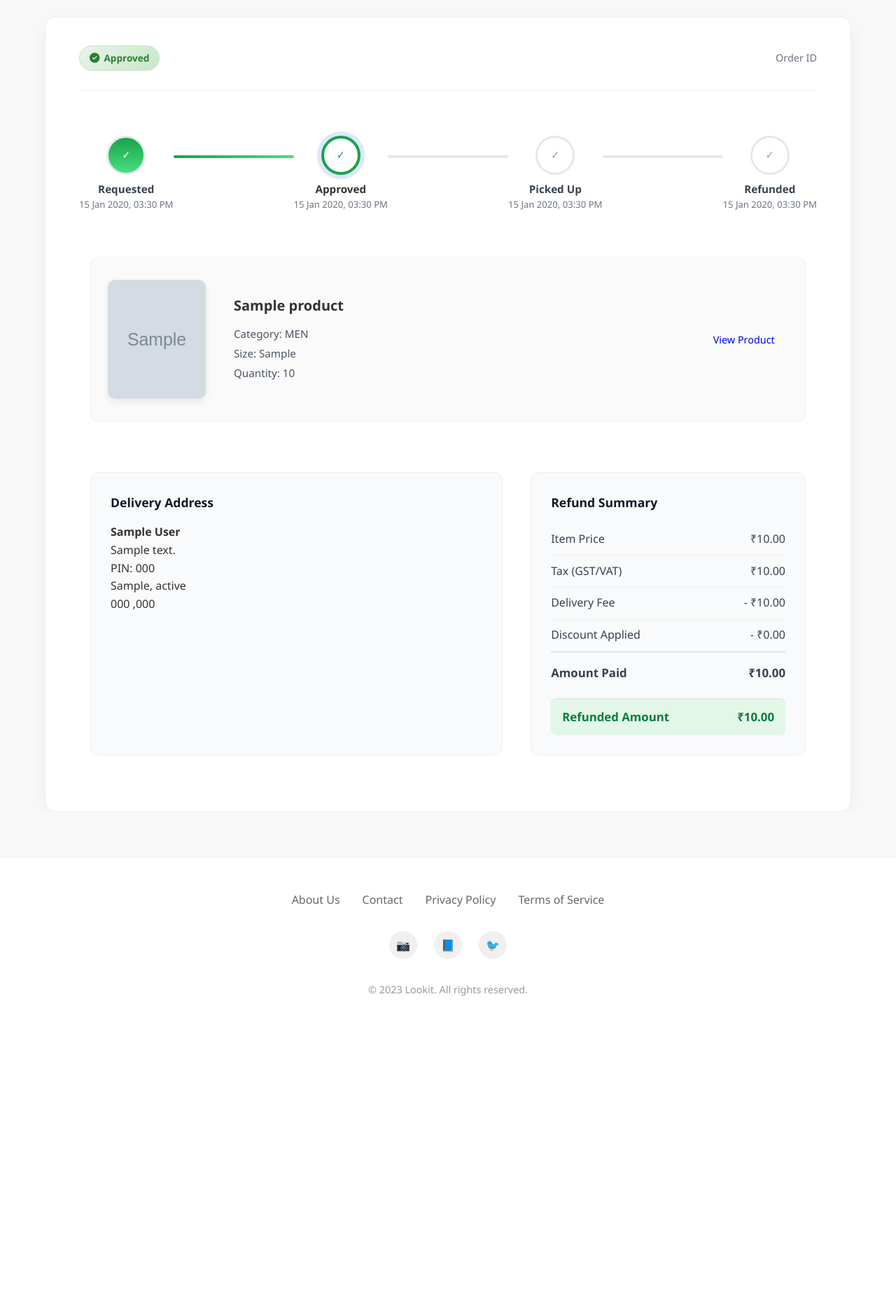
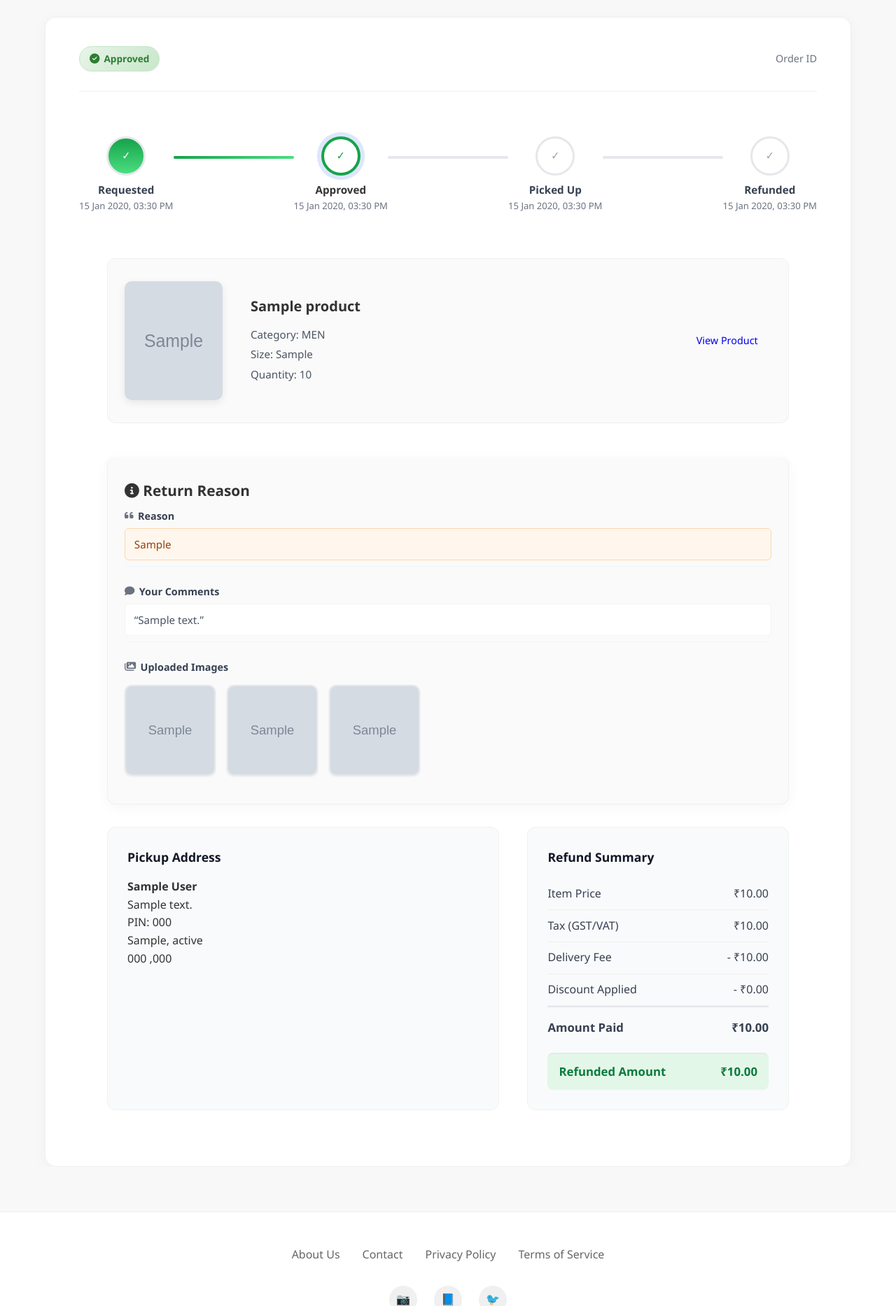
Before and after one commit to abhinavashokm/lookit-ecommerce-django, a Django app: page /order/track-return-request/1/ in a window 1280 px wide. Shown: the part 133-2000 px from the top of the page at 70% size. Before the commit the page ends 1557 px from the top, so only its background shows below. Run offline with Django 5.2, Linux system fonts and the light colour scheme; a user stored in the database is signed in; tables that the repository leaves empty hold one stand-in row (values such as "Sample post"); grey boxes marked "Sample" are stand-in pictures.

Commit message:
feat(order): add a card in track return page for showing the return request data submited

```diff
--- a/lookit/order/static/order/css/my_orders.css
+++ b/lookit/order/static/order/css/my_orders.css
@@ -570,10 +570,8 @@
 ---------------------------------------------------- */
 
 .cart-item.order-cancelled {
-    opacity: 0.75;
     filter: grayscale(0.30);
     position: relative;
-    pointer-events: none; /* disable all interactions */
 }
 
 /* Red cancelllation badge similar to OUT OF STOCK style */
@@ -584,8 +582,8 @@
     background: #c62828;
     color: white;
     padding: 6px 14px;
-    font-size: 0.75rem;
-    font-weight: 700;
+    font-size: 0.50rem;
+    font-weight: 400;
     border-radius: 0 6px 6px 0;
     text-transform: uppercase;
     z-index: 20;
--- a/lookit/order/static/order/css/track_return.css
+++ b/lookit/order/static/order/css/track_return.css
@@ -90,7 +90,7 @@
     border: 1px solid transparent;
     text-transform: capitalize;
     transition: all 0.3s ease;
-    box-shadow: 0 1px 2px rgba(0,0,0,0.05);
+    box-shadow: 0 1px 2px rgba(0, 0, 0, 0.05);
 }
 
 .order-status i {
@@ -105,6 +105,7 @@
     color: #b28704;
     border-color: #ffecb3;
 }
+
 .order-status.requested i {
     color: #b28704;
 }
@@ -117,6 +118,7 @@
     color: #2e7d32;
     border-color: #c8e6c9;
 }
+
 .order-status.approved i {
     color: #2e7d32;
 }
@@ -129,6 +131,7 @@
     color: #1565c0;
     border-color: #bbdefb;
 }
+
 .order-status.pickup-scheduled i {
     color: #1565c0;
 }
@@ -141,6 +144,7 @@
     color: #1b5e20;
     border-color: #a5d6a7;
 }
+
 .order-status.picked-up i {
     color: #1b5e20;
 }
@@ -153,6 +157,7 @@
     color: #6a1b9a;
     border-color: #e1bee7;
 }
+
 .order-status.refunded i {
     color: #6a1b9a;
 }
@@ -165,6 +170,7 @@
     color: #c62828;
     border-color: #ffcdd2;
 }
+
 .order-status.rejected i {
     color: #c62828;
 }
@@ -200,7 +206,7 @@
     justify-content: space-between;
     align-items: center;
     gap: 2.5rem;
-    margin: 0 -1.5rem 2.5rem;
+    /* margin: 0 -1.5rem 2.5rem; */
     padding: 2rem 1.5rem;
     background: #fafafa;
     border-radius: 12px;
@@ -212,7 +218,7 @@
     height: 170px;
     border-radius: 10px;
     object-fit: cover;
-    box-shadow: 0 4px 12px rgba(0,0,0,0.08);
+    box-shadow: 0 4px 12px rgba(0, 0, 0, 0.08);
 }
 
 .product-details {
@@ -255,10 +261,10 @@
     display: grid;
     grid-template-columns: 1.2fr 0.8fr;
     gap: 2.5rem;
-    margin: 0 -1.5rem;
+    /* margin: 0 -1.5rem; */
 }
 
-.delivery-address{
+.delivery-address {
     background: #f9fafb;
     padding: 1.75rem;
     border-radius: 12px;
@@ -391,17 +397,21 @@
         width: 100%;
     }
 }
+
 /* =========================================================
    💼 PROFESSIONAL PROGRESS TRACKER (Blue Active + Green Completed)
 ========================================================= */
 
 /* Core color palette */
 :root {
-    --blue: #2563eb;            /* Active step color */
+    --blue: #2563eb;
+    /* Active step color */
     --blue-light: #3b82f6;
-    --green: #16a34a;           /* Completed step color */
+    --green: #16a34a;
+    /* Completed step color */
     --green-light: #4ade80;
-    --gray: #e5e7eb;            /* Inactive connector */
+    --gray: #e5e7eb;
+    /* Inactive connector */
     --text-gray: #6b7280;
 }
 
@@ -502,14 +512,25 @@
 .progress-4 .step-placed .inner,
 .progress-4 .step-shipped .inner,
 .progress-4 .step-out .inner,
-.progress-4 .step-delivered .inner  {
+.progress-4 .step-delivered .inner {
     color: #fff;
 }
 
 /* Connectors filled for completed */
-.progress-2 .c1::before { width: 100%; }
-.progress-3 .c1::before, .progress-3 .c2::before { width: 100%; }
-.progress-4 .c1::before, .progress-4 .c2::before, .progress-4 .c3::before { width: 100%; }
+.progress-2 .c1::before {
+    width: 100%;
+}
+
+.progress-3 .c1::before,
+.progress-3 .c2::before {
+    width: 100%;
+}
+
+.progress-4 .c1::before,
+.progress-4 .c2::before,
+.progress-4 .c3::before {
+    width: 100%;
+}
 
 /* ===========================
    🔵 Active Step (Blue Highlight)
@@ -540,9 +561,11 @@
     0% {
         box-shadow: 0 0 0 0 rgba(37, 99, 235, 0.4);
     }
+
     70% {
         box-shadow: 0 0 0 10px rgba(37, 99, 235, 0);
     }
+
     100% {
         box-shadow: 0 0 0 0 rgba(37, 99, 235, 0);
     }
@@ -554,9 +577,11 @@
 .step:not(.active) .step-circle {
     border-color: var(--gray);
 }
+
 .step:not(.active) .title {
     color: #374151;
 }
+
 .step:not(.active) .date {
     color: var(--text-gray);
 }
@@ -596,9 +621,20 @@
         height: 0%;
     }
 
-    .progress-2 .c1::before { height: 100%; }
-    .progress-3 .c1::before, .progress-3 .c2::before { height: 100%; }
-    .progress-4 .c1::before, .progress-4 .c2::before, .progress-4 .c3::before { height: 100%; }
+    .progress-2 .c1::before {
+        height: 100%;
+    }
+
+    .progress-3 .c1::before,
+    .progress-3 .c2::before {
+        height: 100%;
+    }
+
+    .progress-4 .c1::before,
+    .progress-4 .c2::before,
+    .progress-4 .c3::before {
+        height: 100%;
+    }
 }
 
 
@@ -824,3 +860,198 @@ Modal Styles (Danger Modal)
 .danger_modal-btn-confirm:hover {
     background: #dc2626;
 }
+
+
+
+
+/* ==============================
+   RETURN REASON & EVIDENCE
+   ============================== */
+
+/* Main card body adjustments */
+.return-order-card {
+    /* margin: 0 -1.5rem 2.5rem; */
+    background: white;
+    border-radius: 16px;
+    box-shadow: 0 4px 20px rgba(0, 0, 0, 0.04);
+    padding: 2.5rem 3rem;
+    border: 1px solid #f0f0f0;
+    width: 100%;
+    box-sizing: border-box;
+}
+
+.card-header h2{
+    font-size: 1.3rem;
+}
+
+.order-header {
+    display: flex;
+    justify-content: space-between;
+    align-items: center;
+    margin-bottom: 2.5rem;
+    padding-bottom: 1.75rem;
+    border-bottom: 1px solid #f0f0f0;
+    font-size: 1.3rem;
+}
+
+.order-card .card-body {
+    display: flex;
+    flex-direction: column;
+    gap: 1rem;
+}
+
+/* Info item layout */
+.info-item {
+    display: flex;
+    flex-direction: column;
+    gap: 0.4rem;
+    padding: 0.5rem 0;
+    border-bottom: 1px solid #f1f5f9;
+}
+
+.info-item:last-child {
+    border-bottom: none;
+}
+
+.info-label {
+    font-size: 0.9rem;
+    font-weight: 600;
+    color: #374151;
+    display: flex;
+    align-items: center;
+    gap: 0.4rem;
+}
+
+.info-label i {
+    color: #6b7280;
+    font-size: 0.9rem;
+}
+
+.info-value {
+    font-size: 0.95rem;
+    color: #4b5563;
+    line-height: 1.6;
+    background-color: #ffffff;
+    border-radius: 6px;
+    padding: 0.6rem 0.8rem;
+    border: 1px solid #f3f4f6;
+}
+
+/* Highlighted reason type */
+.info-value.important {
+    background-color: #fff7ed;
+    border-color: #fed7aa;
+    color: #92400e;
+    font-weight: 500;
+}
+
+/* ==============================
+   EVIDENCE IMAGES (MAX 3)
+   ============================== */
+.return-images {
+    display: flex;
+    flex-wrap: wrap;
+    gap: 1rem;
+    margin-top: 0.5rem;
+}
+
+.return-images img {
+    width: 130px;
+    height: 130px;
+    object-fit: cover;
+    border-radius: 10px;
+    border: 2px solid #e5e7eb;
+    transition: all 0.2s ease-in-out;
+    cursor: pointer;
+    box-shadow: 0 1px 3px rgba(0, 0, 0, 0.08);
+    background-color: #fff;
+}
+
+.return-images img:hover {
+    transform: scale(1.05);
+    border-color: #6366f1;
+    box-shadow: 0 4px 8px rgba(99, 102, 241, 0.25);
+}
+
+/* If no images */
+.return-images.empty::before {
+    content: "No images uploaded";
+    color: #9ca3af;
+    font-size: 0.9rem;
+    padding: 1rem 0;
+}
+
+/* ==============================
+   RESPONSIVE DESIGN
+   ============================== */
+@media (max-width: 768px) {
+    .return-images img {
+        width: 100px;
+        height: 100px;
+    }
+
+    .info-value {
+        font-size: 0.9rem;
+        padding: 0.5rem 0.7rem;
+    }
+
+    .info-label {
+        font-size: 0.85rem;
+    }
+}
+
+/* =========================================================
+   UNIFORM CARD WIDTH + ALIGNMENT
+========================================================= */
+
+/* Shared layout container for product and return details */
+.order-details {
+    display: flex;
+    flex-direction: column;
+    align-items: stretch;
+    gap: 2rem;
+    padding: 2.5rem;
+    background: #fff;
+    border-radius: 12px;
+}
+
+/* Product info and return reason cards — same width, same alignment */
+.product-info,
+.return-order-card {
+    width: 100%;
+    background: #fafafa !important;
+    border: 1px solid #f0f0f0;
+    border-radius: 12px;
+    padding: 2rem 1.5rem;
+    box-sizing: border-box;
+}
+
+/* Return reason card visual tweak */
+.return-order-card {
+    background: #ffffff;
+    box-shadow: 0 4px 20px rgba(0, 0, 0, 0.04);
+}
+
+/* Consistent spacing below each card */
+.product-info {
+    margin-bottom: 2rem;
+}
+
+/* Responsive adjustments */
+@media (max-width: 768px) {
+    .order-details {
+        padding: 1.5rem;
+        gap: 1.5rem;
+    }
+
+    .product-info,
+    .return-order-card {
+        padding: 1.25rem;
+    }
+}
+
+.return-order-card {
+    margin-top: -1rem;
+    border-top: none;
+    border-radius: 12px;
+}
--- a/lookit/order/templates/order/admin/return_details.html
+++ b/lookit/order/templates/order/admin/return_details.html
@@ -207,14 +207,18 @@
     <!-- 6️⃣ ADMIN ACTIONS -->
     <div class="action-buttons">
       <button class="btn btn-primary" onclick="openStatusModal()">
-        <i class="fas fa-edit"></i> Update Return Status
+        <i class="fas fa-edit"></i> Change Return Status
       </button>
       <form action="{% url 'admin-update-return-status' return_request.uuid %}" method="post">
         {% csrf_token %}
         <input  type="hidden" name="return_status" value="REJECTED">
+
+        {% if return_request.status != 'REJECTED'  %}
         <button type="submit" class="btn btn-danger">
           <i class="fas fa-times"></i> Reject Return
         </button>
+        {% endif %}
+
       </form>
     </div>
   </div>
--- a/lookit/order/templates/order/track_return.html
+++ b/lookit/order/templates/order/track_return.html
@@ -147,10 +147,45 @@
                     </div>
                 </div>
 
+
+                 <!-- 3️⃣ RETURN REASON & EVIDENCE -->
+                <div class="return-order-card">
+                    <div class="card-header">
+                        <h2><i class="fas fa-info-circle"></i> Return Reason</h2>
+                    </div>
+                    <div class="card-body">
+                        <div class="info-item">
+                            <span class="info-label"><i class="fas fa-quote-left"></i> Reason</span>
+                            <span class="info-value important">{{ return_request.reason }}</span>
+                        </div>
+                        <div class="info-item">
+                            <span class="info-label"><i class="fas fa-comment"></i> Your Comments</span>
+                            <span class="info-value">“{{ return_request.comments }}”</span>
+                        </div>
+                        <div class="info-item">
+                            <span class="info-label"><i class="fas fa-images"></i> Uploaded Images</span>
+                            <div class="return-images">
+                                {% if return_request.product_image1 %}
+                                    <img src="{{ return_request.product_image1 }}" alt="Return Image 1">
+                                {% endif %}
+
+                                {% if return_request.product_image2 %}
+                                    <img src="{{ return_request.product_image2 }}" alt="Return Image 2">
+                                {% endif %}
+
+                                {% if return_request.product_image3 %}
+                                    <img src="{{ return_request.product_image3 }}" alt="Return Image 3">
+                                {% endif %}
+
+                            </div>
+                        </div>
+                    </div>
+                </div>
+
                 <!-- Delivery Address and Price Summary - Side by Side -->
                 <div class="details-row">
                     <div class="delivery-address">
-                        <h4 class="section-title">Delivery Address</h4>
+                        <h4 class="section-title">Pickup Address</h4>
                         <div class="address-details">
                             <p><strong>{{ address.full_name }}</strong></p>
                             <p>{{ address.address_line }}</p>
```
